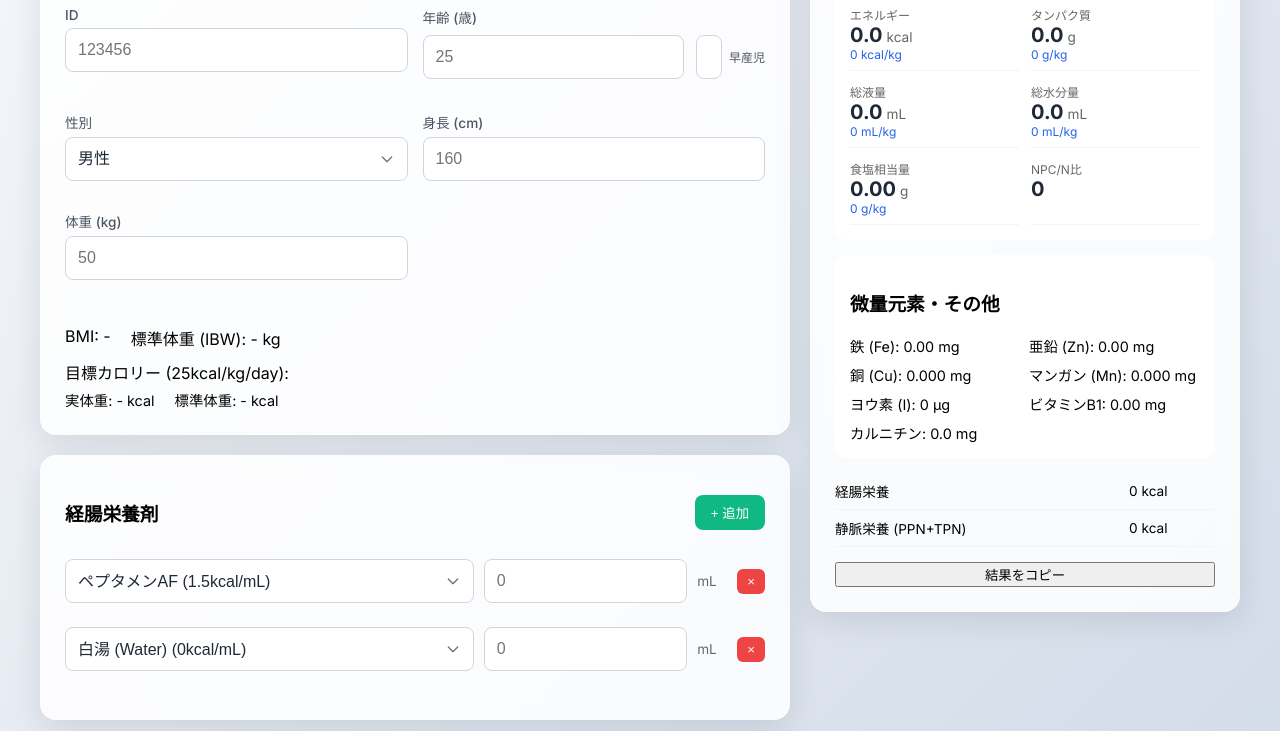
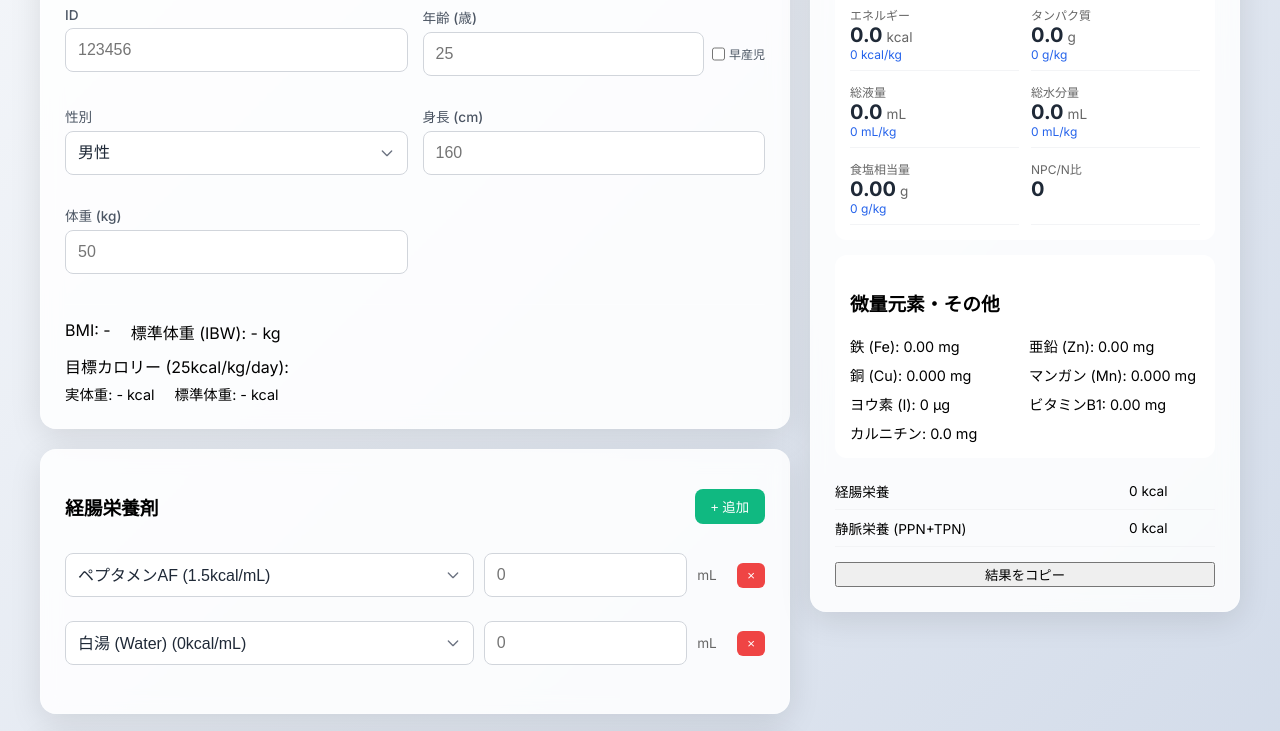
Before and after one commit to junf15june84-afk/nutrition-calculator, a plain HTML site: page index.html in a window 1280 px wide. Shown: the part 193-924 px from the top of the page. Drawn offline with Linux system fonts and the light colour scheme.

Commit message:
Fix checkbox visibility in settings tab

```diff
--- a/style.css
+++ b/style.css
@@ -75,7 +75,7 @@ label {
     color: #4b5563;
 }
 
-input, select {
+input[type="text"], input[type="number"], select {
     width: 100%;
     min-height: 44px; /* iOSのタップターゲット基準 */
     padding: 8px 12px;
@@ -87,6 +87,16 @@ input, select {
     color: #1f2937;
     -webkit-appearance: none; /* Safariのデフォルトスタイルをリセット */
     appearance: none;
+}
+
+input[type="checkbox"] {
+    width: 20px;
+    height: 20px;
+    min-height: 20px;
+    -webkit-appearance: auto;
+    appearance: auto;
+    cursor: pointer;
+    margin: 0;
 }
 
 select {
```
